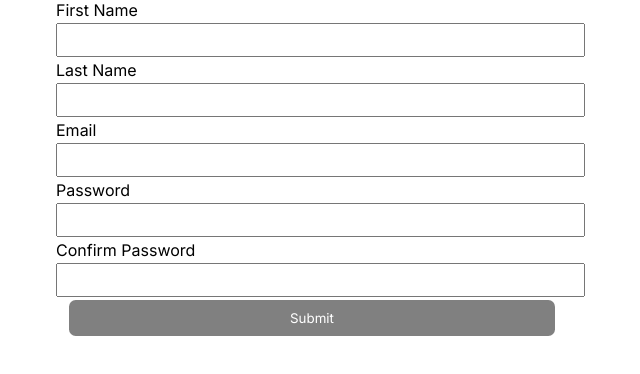
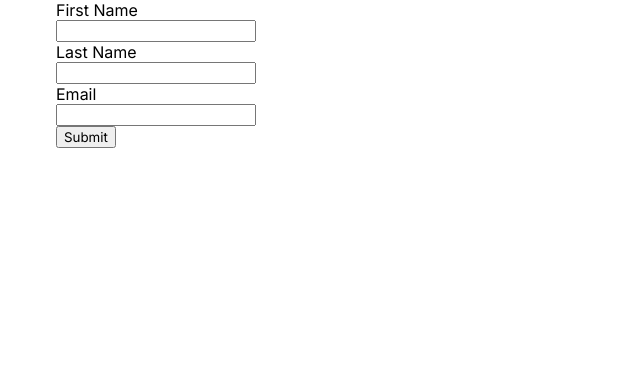
Before and after one commit to caceresrene/core-primerreact, a React (Create React App) app: page / in a window 1280 px wide. Shown: the top 374 px of the page, without its empty margins (328-968 px from the left). Built offline with nearby package versions, Linux system fonts and the light colour scheme.

Commit message:
optional validacion de formulario

```diff
--- a/src/App.jsx
+++ b/src/App.jsx
@@ -1,35 +1,10 @@
-import PersonCard from './components/PersonCard';
-import Form from './components/Form';
 import './App.css';
+import FormReducer from './components/FormReducer';
 
 function App() {
 	return (
 		<main className='container'>
-			{/* <PersonCard
-				lastName={'Doe'}
-				firstName={'Jane'}
-				age={45}
-				hairColor={'Black'}
-			/>
-			<PersonCard
-				lastName={'Smith'}
-				firstName={'John'}
-				age={88}
-				hairColor={'Brown'}
-			/>
-			<PersonCard
-				lastName={'Millard'}
-				firstName={'Fillmore'}
-				age={50}
-				hairColor={'Brown'}
-			/>
-			<PersonCard
-				lastName={'Smith'}
-				firstName={'Maria'}
-				age={62}
-				hairColor={'Brown'}
-			/> */}
-			<Form />
+			<FormReducer />
 		</main>
 	);
 }
--- /dev/null
+++ b/src/components/FormReducer.jsx
@@ -0,0 +1,116 @@
+import { useReducer } from 'react';
+
+// estado inicial del reducer
+const initialState = {
+	firstName: {
+		value: '',
+		error: null,
+	},
+	lastName: {
+		value: '',
+		error: null,
+	},
+	email: {
+		value: '',
+		error: null,
+	},
+};
+
+// validar los correso con regex (sacado tal cual de internet xd)
+function ValidateEmail(mail) {
+	if (/^\w+([\.-]?\w+)*@\w+([\.-]?\w+)*(\.\w{2,3})+$/.test(mail)) {
+		return true;
+	}
+	return false;
+}
+
+// validaciones para mostrar errores en estado del reducer
+const validations = (key, value) => {
+	let error = null;
+	if (key === 'firstName' && value.length <= 2) {
+		error = 'First name should be longer than 2 characters';
+	}
+	if (key === 'lastName' && value.length <= 2) {
+		error = 'Last name should be longer than 2 characters';
+	}
+	if (key === 'email' && !ValidateEmail(value)) {
+		// cuando sea un correo correcto devuelve true, pero si es true entra en el if, por eso lo negamos con un ! para que devuelva false enves de true y true enves de false
+		error = 'Invalid email';
+	}
+	console.log(key, error);
+	return error; // devuelve null si no hay ningun error
+};
+
+const reducer = (state, action) => {
+  // dependiendo del tipo de accion puedes poner para hacer cosas distintas
+	switch (action.type) {
+		case 'update':
+			return {
+				...state,
+				[action.key]: {
+					// ...state[action.key], // se hubiera usado esto si se quiziera mantener los valores previos
+					error: validations(action.key, action.value),
+					value: action.value,
+				},
+			};
+		default:
+			return state;
+	}
+};
+
+const FormReducer = () => {
+	const [state, dispatch] = useReducer(reducer, initialState);
+	const handleChange = (e) =>
+		dispatch({
+			type: 'update',
+			value: e.target.value,
+			key: e.target.name, // como mi name de input es igual que el de mis initialState puedo hacer esto
+		});
+
+	return (
+		<form>
+			<div>
+				<label htmlFor='firstName'>First Name</label>
+				<br />
+				<input
+					type='text'
+					name='firstName'
+					id='firstName'
+					value={state.firstName.value}
+					onChange={handleChange}
+				/>
+				<br />
+				{state.firstName.error}
+			</div>
+			<div>
+				<label htmlFor='lastName'>Last Name</label>
+				<br />
+				<input
+					type='text'
+					name='lastName'
+					id='lastName'
+					value={state.lastName.value}
+					onChange={handleChange}
+				/>
+				<br />
+				{state.lastName.error}
+			</div>
+			<div>
+				<label htmlFor='email'>Email</label>
+				<br />
+				<input
+					type='email'
+					name='email'
+					id='email'
+					value={state.email.value}
+					onChange={handleChange}
+				/>
+				<br />
+				{state.email.error}
+			</div>
+			<input type='submit' value='Submit' />
+		</form>
+	);
+};
+
+export default FormReducer;
```
